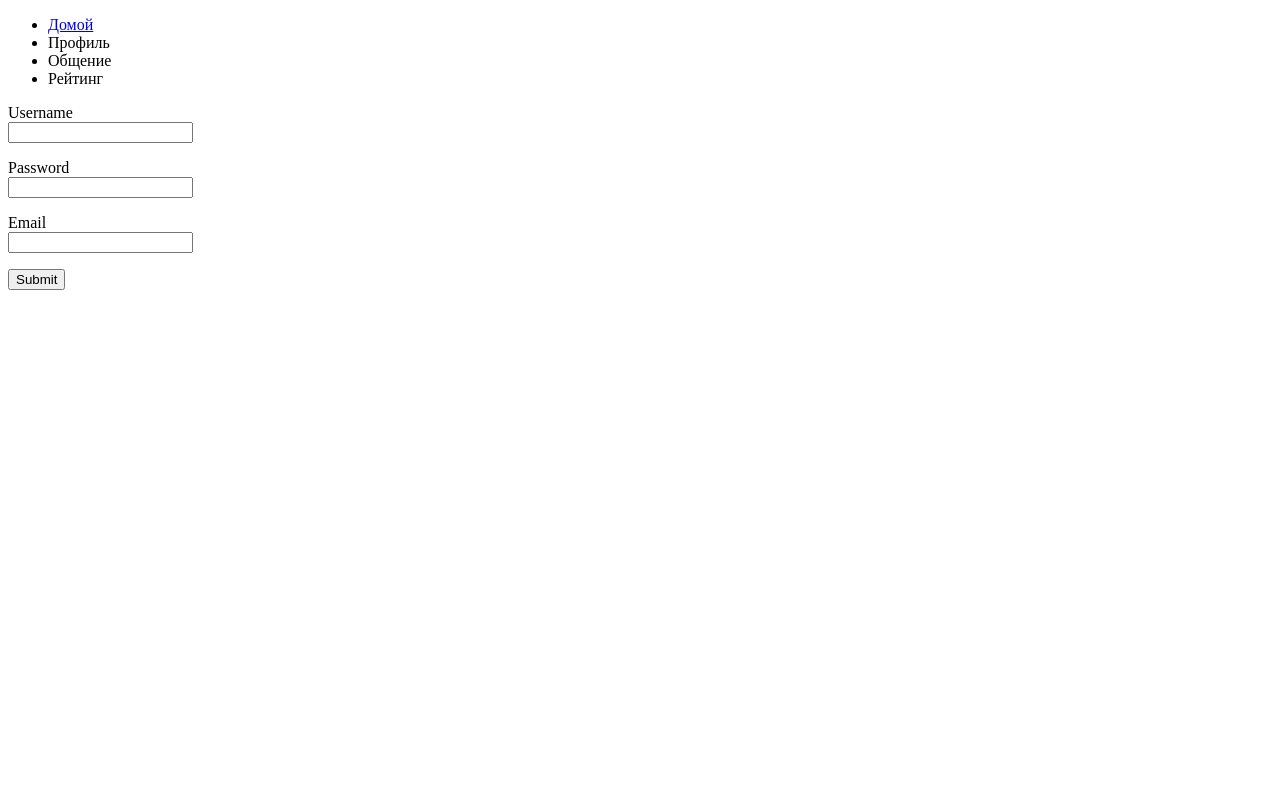
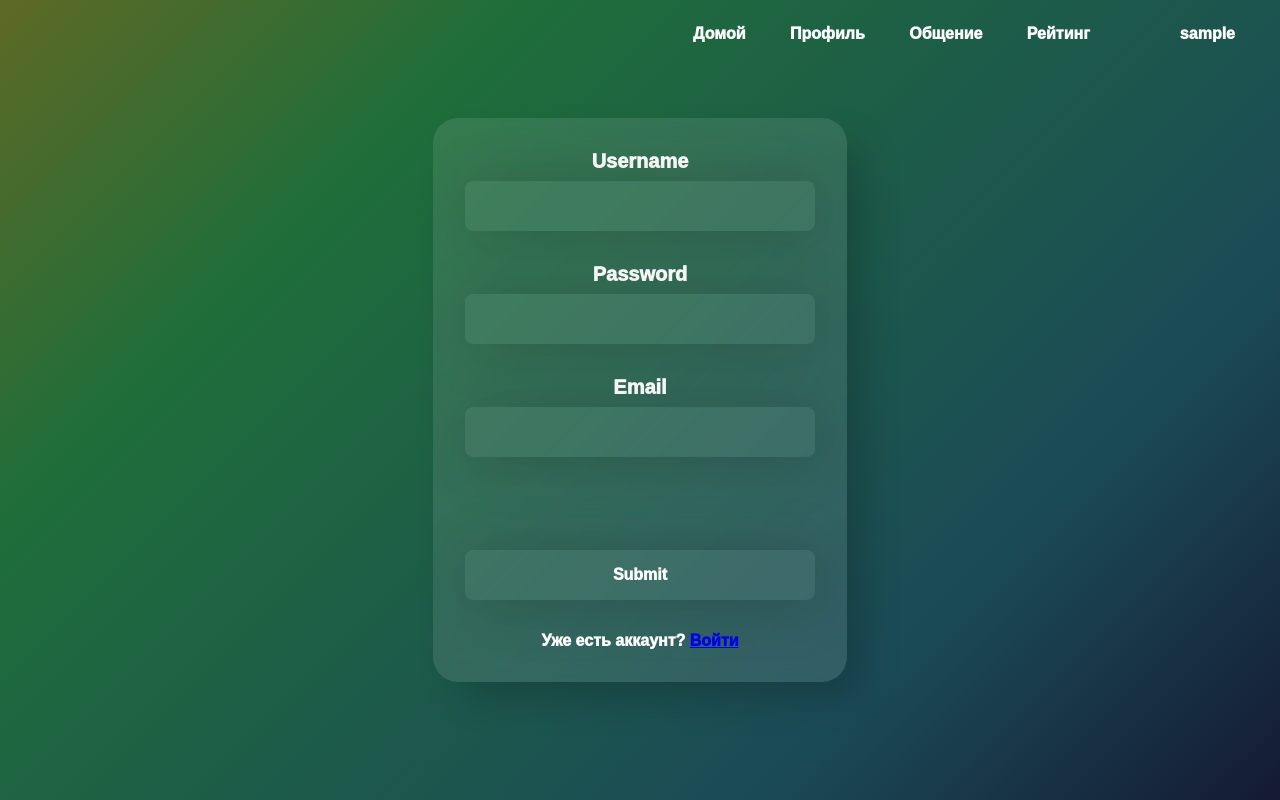
Before and after one commit to arrgn/baghou-site, a Flask app: template client/templates/reg.html in a window 1280 px wide. Run offline with Flask 3, Linux system fonts and the light colour scheme; the template is opened without the code that fills it: most values are stand-ins (such as "Sample title", 1, 10 or a date in 2020); form fields are guessed from the names that the template uses; parts of the project's set-up code (start-up, migrations or seed data) failed here and were passed over; some web fonts are replaced.

Commit message:
:sparkles: auth form css

```diff
--- /dev/null
+++ b/client/static/css/style.css
@@ -0,0 +1,172 @@
+@font-face {
+    font-family: 'Comfortaa';
+    src: url("/static/fonts/Comfortaa/Comfortaa-VariableFont_wght.ttf");
+}
+
+html {
+    height: 100%;
+    width: 100%;
+
+    background: rgb(20, 26, 50);
+    background: -moz-linear-gradient(315deg, rgba(20, 26, 50, 1) 0%, rgba(27, 74, 87, 1) 25%, rgba(31, 110, 58, 1) 75%, rgba(94, 105, 36, 1) 100%);
+    background: -webkit-linear-gradient(315deg, rgba(20, 26, 50, 1) 0%, rgba(27, 74, 87, 1) 25%, rgba(31, 110, 58, 1) 75%, rgba(94, 105, 36, 1) 100%);
+    background: linear-gradient(315deg, rgba(20, 26, 50, 1) 0%, rgba(27, 74, 87, 1) 25%, rgba(31, 110, 58, 1) 75%, rgba(94, 105, 36, 1) 100%);
+    filter: progid:DXImageTransform.Microsoft.gradient(startColorstr="#141a32", endColorstr="#5e6924", GradientType=1);
+
+    font-family: 'Comfortaa', sans-serif;
+}
+
+body {
+    margin: 0;
+}
+
+header {
+    height: 4em;
+    display: flex;
+    justify-content: end;
+}
+
+header nav {
+    height: 100%;
+}
+
+header nav ul {
+    list-style-type: none;
+    padding: 15px;
+    overflow: hidden;
+    float: right;
+    background-color: transparent;
+    margin: 10px;
+}
+
+header nav li {
+    display: inline;
+}
+
+header li a {
+    color: #efe;
+    font-family: "Comfortaa", sans-serif;
+    text-align: center;
+    font-weight: 1000;
+    font-size: 16px;
+    padding: 16px 20px;
+    text-decoration: none;
+
+    background-image: linear-gradient(
+            to right,
+            #000 50%,
+            #fff 50%
+    );
+
+    background-size: 200% 100%;
+    background-position: 100%;
+
+    -webkit-background-clip: text;
+    -webkit-text-fill-color: transparent;
+}
+
+header li a:hover {
+    transition: .5s;
+    background-position: 0;
+}
+
+.account-nav {
+    height: 100%;
+}
+
+.account-nav ul {
+    list-style-type: none;
+    margin: 10px;
+    padding: 15px;
+    overflow: hidden;
+    float: right;
+    background-color: transparent;
+}
+
+.account-nav li {
+    display: inline;
+}
+
+.auth-form-container {
+    position: absolute;
+    transform: translate(-50%, -50%);
+    top: 50%;
+    left: 50%;
+
+    border-radius: 25px;
+
+    box-shadow: 20px 20px 40px -6px rgba(0,0,0,0.2);
+    backdrop-filter: blur(10px);
+
+    background-color: rgba(255, 255, 255, .1);
+
+
+}
+
+.auth-form-container p {
+  margin: 0;
+}
+
+.auth-form {
+    font-family: "Comfortaa", sans-serif;
+    text-align: center;
+    font-weight: 1000;
+    font-size: 16px;
+
+    padding: 2em;
+    height: 500px;
+    width: 350px;
+
+    color: #fff;
+}
+
+.auth-form label {
+    font-size: 20px;
+}
+
+.auth-form input {
+    background-color: rgba(255, 255, 255, .05);
+
+    font-family: "Comfortaa", sans-serif;
+    text-align: center;
+    font-weight: 1000;
+    font-size: 16px;
+
+    color: #fff;
+
+    box-sizing: border-box;
+
+    width: 100%;
+    padding: 1em;
+    margin: 8px 0 2em;
+    border: none;
+
+    box-shadow: 4px 4px 60px rgba(0,0,0,0.2);
+
+    border-radius: 8px;
+}
+
+.auth-form input:hover {
+    box-shadow: 4px 4px 60px 8px rgba(0,0,0,0.2);
+}
+
+.auth-form-nav {
+    position:absolute;
+    left: 2em;
+    right: 2em;
+    bottom: 2em;
+}
+
+input:-webkit-autofill,
+input:-webkit-autofill:focus {
+    transition: background-color 600000s 0s, color 600000s 0s;
+}
+
+input[data-autocompleted] {
+    background-color: transparent !important;
+}
+
+main {
+    height: 100%;
+    width: 100%;
+}
--- a/client/templates/base.html
+++ b/client/templates/base.html
@@ -2,6 +2,7 @@
 <html lang="en">
 <head>
     <meta charset="UTF-8">
+    <link rel="stylesheet" type = "text/css" href="{{ url_for("static", filename='css/style.css') }}">
     <title>Title</title>
 </head>
 <body>
@@ -12,16 +13,31 @@
                 <a href="/"> Домой </a>
             </li>
             <li>
-                Профиль
+                <a href="/"> Профиль </a>
             </li>
             <li>
-                Общение
+                <a href="/"> Общение </a>
             </li>
             <li>
-                Рейтинг
+                <a href="/"> Рейтинг </a>
             </li>
         </ul>
     </nav>
+    <div class="account-nav">
+        {% if store.is_auth == false %}
+            <ul>
+                <li>
+                    <a href="/auth/login"> Войти </a>
+                </li>
+            </ul>
+        {% else %}
+            <ul>
+                <li>
+                    <a href="/auth/login"> {{ store.user.username }} </a>
+                </li>
+            </ul>
+        {% endif %}
+    </div>
 </header>
 <main>
     {% block content %} {% endblock %}
--- a/client/templates/home.html
+++ b/client/templates/home.html
@@ -1,5 +1,5 @@
 {% extends "base.html" %}
 
 {% block content %}
-    Fuck you
+
 {% endblock %}
--- a/client/templates/reg.html
+++ b/client/templates/reg.html
@@ -1,7 +1,8 @@
 {% extends "base.html" %}
 
 {% block content %}
-<form action="" method="post" novalidate>
+    <div class="auth-form-container">
+        <form action="" method="post" novalidate class="auth-form">
             {{ form.hidden_tag() }}
             <p>
                 {{ form.username.label }}<br>
@@ -30,6 +31,12 @@
                     </div>
                 {% endfor %}
             </p>
-    <p>{{ form.submit(type="submit", class="btn btn-primary") }}</p>
+            <div class="auth-form-nav">
+                <p> {{ form.submit(type="submit", class="btn btn-primary") }} </p>
+                <p>
+                    Уже есть аккаунт? <a href="/auth/login"> Войти </a>
+                </p>
+            </div>
         </form>
+    </div>
 {% endblock %}
```
Also changed, not shown: client/app.py (+5 -5 lines), client/templates/login.html (+9 -2 lines). Lines whose indentation alone changed are shown as unchanged.
